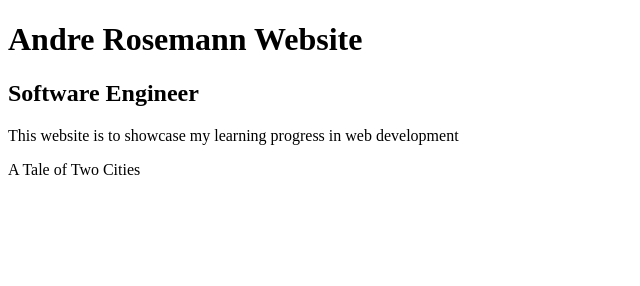
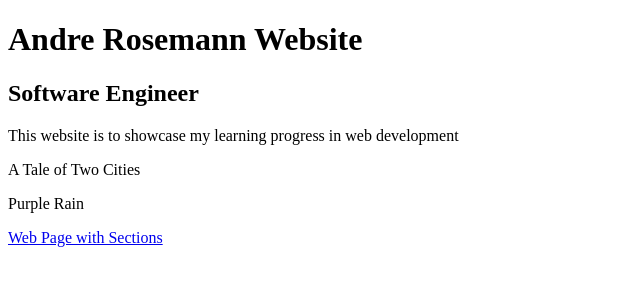
Before and after one commit to AndreRDorset/AndreRDorset.github.io, a plain HTML site: page index.html in a window 1280 px wide. Shown: the whole page, without its empty margins (0-640 px from the left). Drawn offline with Linux system fonts and the light colour scheme.

Commit message:
Hyperlink to new pages

```diff
--- a/index.html
+++ b/index.html
@@ -15,5 +15,7 @@
   <p>This website is to showcase my learning progress in web development</p>
 
   <p><a href="exercises/page-1.html"></a>A Tale of Two Cities</p>
+  <p><a href="exercises/page-2.html"></a>Purple Rain</p>
+  <p><a href="exercises/page-3.html">Web Page with Sections</a></p>
 </body>
 </html>
```
